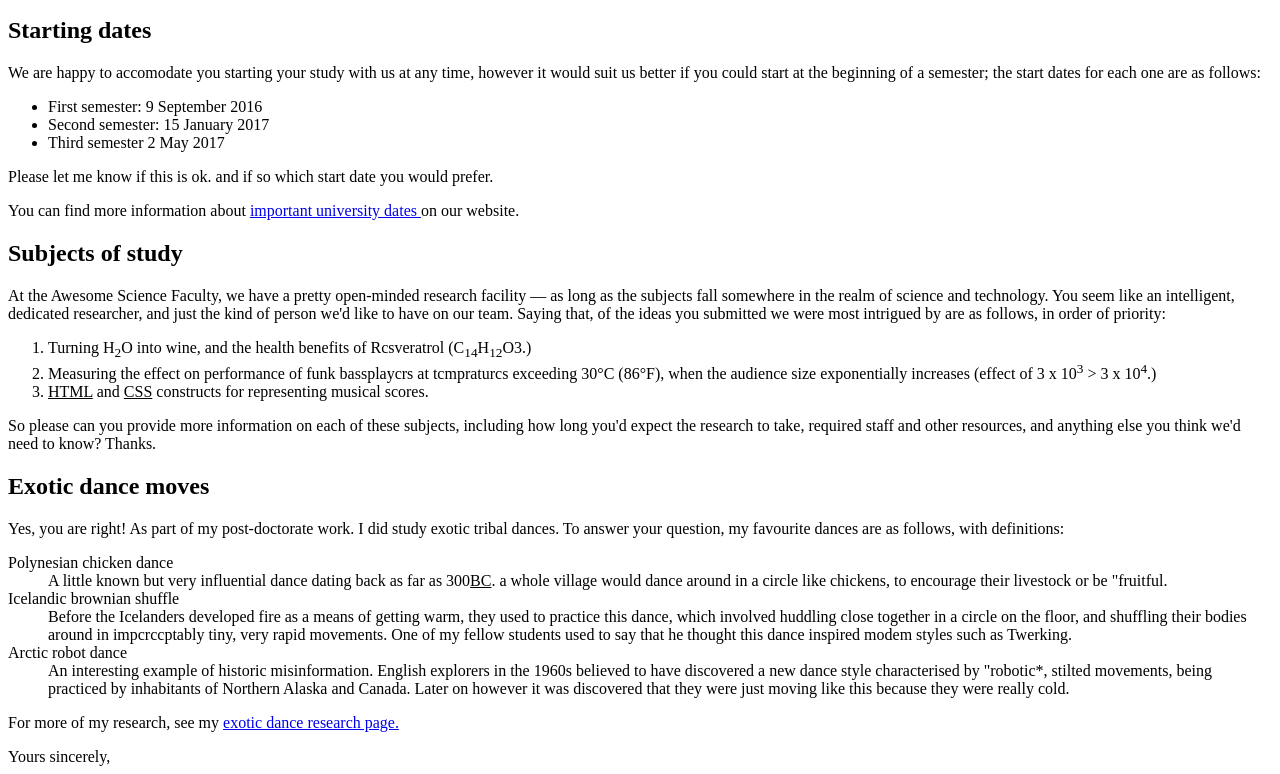
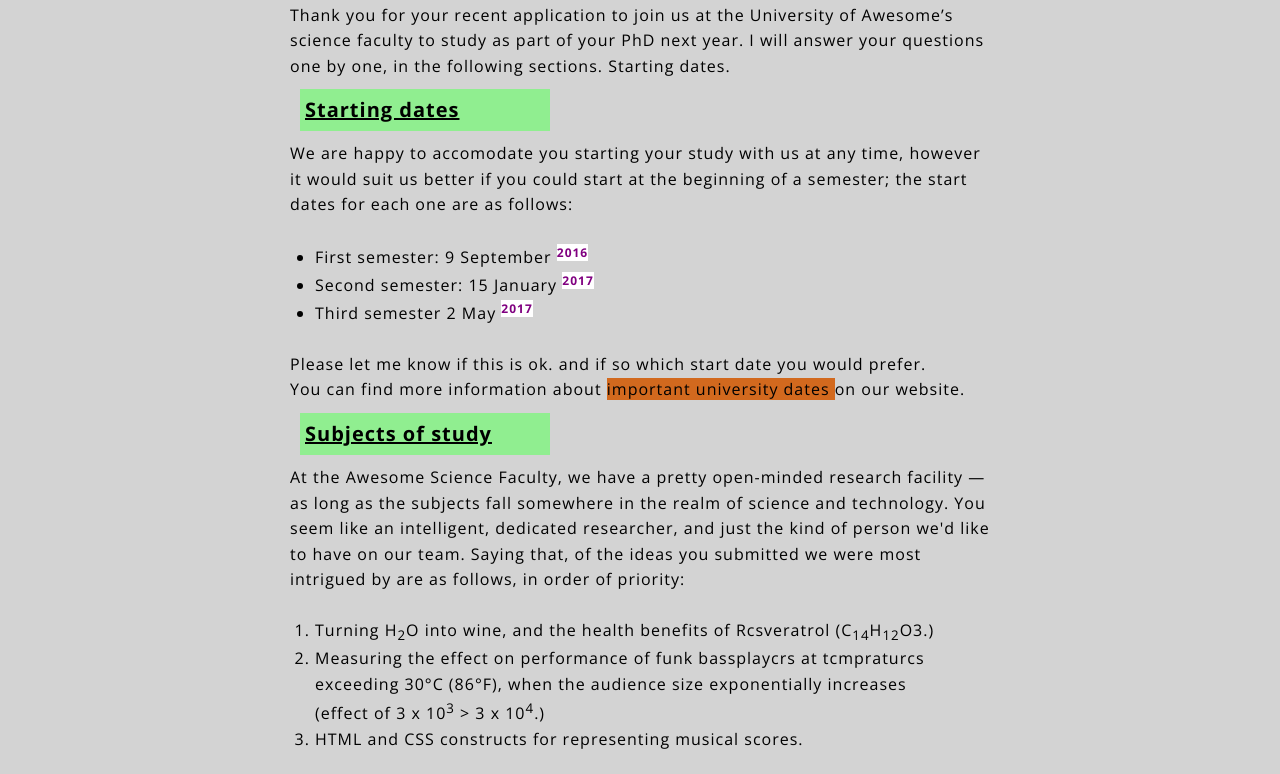
Before and after one commit to Vincecoorp21/Letter-HTML-First, a plain HTML site: page index.html in a window 1280 px wide. Shown: the part 427-1201 px from the top of the page. Drawn offline with nearby package versions, Linux system fonts and the light colour scheme.

Commit message:
Add files via upload

```diff
--- a/index.html
+++ b/index.html
@@ -4,15 +4,17 @@
     <meta charset="UTF-8" />
     <meta http-equiv="X-UA-Compatible" content="IE=edge" />
     <meta name="viewport" content="width=device-width, initial-scale=1.0" />
-    <title>Document</title>
+    <link rel="stylesheet" href="style.css" />
+    <title>My First Letter</title>
   </head>
   <body>
-    <address align="right">
+    <div class="container">
+      <address class="right">
         <strong>Dr. Eleanor Gaye</strong>
         <br />
         Awesome Science faculty <br />
-      University of Awesome <br />Bobtown. CA 99999. <br />USA <br /><b>Tel</b>:
-      123-456-7890 <br />
+        University of Awesome <br />Bobtown. CA 99999. <br />USA <br /><b>Tel</b
+        >: 123-456-7890 <br />
         <strong>Email:</strong> <i>no_reply®example.com</i> <br />
         <p>20 January 2016</p>
       </address>
@@ -26,9 +28,9 @@
 
       <p>
         Thank you for your recent application to join us at the University of
-      Awesome’s science faculty to study as part of your <u>PhD</u> next year. I
-      will answer your questions one by one, in the following sections. Starting
-      dates.
+        Awesome’s science faculty to study as part of your <u>PhD</u> next year.
+        I will answer your questions one by one, in the following sections.
+        Starting dates.
       </p>
       <h2>Starting dates</h2>
       <p>
@@ -37,9 +39,9 @@
         semester; the start dates for each one are as follows:
       </p>
       <ul>
-      <li>First semester: 9 September 2016</li>
-      <li>Second semester: 15 January 2017</li>
-      <li>Third semester 2 May 2017</li>
+        <li>First semester: 9 September <span>2016</span></li>
+        <li>Second semester: 15 January <span>2017</span></li>
+        <li>Third semester 2 May <span>2017</span></li>
       </ul>
       <p>
         Please let me know if this is ok. and if so which start date you would
@@ -47,21 +49,21 @@
       </p>
       <p>
         You can find more information about
-      <a href="#">important university dates </a>on our website.
+        <a href="www.google.es">important university dates </a>on our website.
       </p>
       <h2>Subjects of study</h2>
       <p>
         At the Awesome Science Faculty, we have a pretty open-minded research
-      facility — as long as the subjects fall somewhere in the realm of science
-      and technology. You seem like an intelligent, dedicated researcher, and
-      just the kind of person we'd like to have on our team. Saying that, of the
-      ideas you submitted we were most intrigued by are as follows, in order of
-      priority:
+        facility — as long as the subjects fall somewhere in the realm of
+        science and technology. You seem like an intelligent, dedicated
+        researcher, and just the kind of person we'd like to have on our team.
+        Saying that, of the ideas you submitted we were most intrigued by are as
+        follows, in order of priority:
       </p>
       <ol>
         <li>
-        Turning H<sub>2</sub>O into wine, and the health benefits of Rcsveratrol
-        (C<sub>14</sub>H<sub>12</sub>O3.)
+          Turning H<sub>2</sub>O into wine, and the health benefits of
+          Rcsveratrol (C<sub>14</sub>H<sub>12</sub>O3.)
         </li>
         <li>
           Measuring the effect on performance of funk bassplaycrs at tcmpraturcs
@@ -79,9 +81,9 @@
       </p>
       <h2>Exotic dance moves</h2>
       <p>
-      Yes, you are right! As part of my post-doctorate work. I did study exotic
-      tribal dances. To answer your question, my favourite dances are as
-      follows, with definitions:
+        Yes, you are right! As part of my post-doctorate work. I did study
+        exotic tribal dances. To answer your question, my favourite dances are
+        as follows, with definitions:
       </p>
       <dt>Polynesian chicken dance</dt>
       <dd>
@@ -91,11 +93,11 @@
       </dd>
       <dt>Icelandic brownian shuffle</dt>
       <dd>
-      Before the Icelanders developed fire as a means of getting warm, they used
-      to practice this dance, which involved huddling close together in a circle
-      on the floor, and shuffling their bodies around in impcrccptably tiny,
-      very rapid movements. One of my fellow students used to say that he
-      thought this dance inspired modem styles such as Twerking.
+        Before the Icelanders developed fire as a means of getting warm, they
+        used to practice this dance, which involved huddling close together in a
+        circle on the floor, and shuffling their bodies around in impcrccptably
+        tiny, very rapid movements. One of my fellow students used to say that
+        he thought this dance inspired modem styles such as Twerking.
       </dd>
 
       <dt>Arctic robot dance</dt>
@@ -103,17 +105,17 @@
         An interesting example of historic misinformation. English explorers in
         the 1960s believed to have discovered a new dance style characterised by
         "robotic*, stilted movements, being practiced by inhabitants of Northern
-      Alaska and Canada. Later on however it was discovered that they were just
-      moving like this because they were really cold.
+        Alaska and Canada. Later on however it was discovered that they were
+        just moving like this because they were really cold.
       </dd>
       <p>
         For more of my research, see my
-      <a href="#">exotic dance research page.</a>
+        <a href="#" target="_blank">exotic dance research page.</a>
       </p>
       <p>Yours sincerely,</p>
       <br />
       <br />
-    <br />
+
       <br />
       <br />
       <p>Dr. Eleanor Gaye</p>
@@ -122,5 +124,6 @@
         University of Awesome motto: "Be excellent to each other." --
         <i>Bill S Preston, Esq</i>
       </p>
+    </div>
   </body>
 </html>
--- /dev/null
+++ b/style.css
@@ -0,0 +1,72 @@
+@import url('https://fonts.googleapis.com/css2?family=Open+Sans:ital,wght@0,400;0,700;1,600;1,700&display=swap');
+* {
+  margin: 0;
+  padding: 0;
+  box-sizing: border-box;
+  text-decoration: none;
+  font-family: 'Open Sans', 'sans-serif';
+}
+.right {
+  text-align: right;
+}
+
+h1 {
+  color: lightslategrey;
+  font-style: italic;
+  transition: font-size 4s;
+}
+h1:hover {
+  font-size: 40px;
+}
+h1,
+h2 {
+  margin: 10px;
+}
+.container {
+  width: 700px;
+  margin: 0 auto;
+  letter-spacing: 1px;
+  line-height: 1.6;
+}
+body {
+  background: lightgray;
+}
+h2 {
+  text-decoration: underline;
+  font-size: 20px;
+  width: 250px;
+  background: lightgreen;
+  transition: width 2s, background 2s;
+  padding: 5px;
+}
+
+h2:hover {
+  width: 700px;
+  background: blue;
+}
+
+ul,
+ol {
+  margin: 25px;
+}
+dt {
+  font-weight: bolder;
+  margin-top: 20px;
+  margin-bottom: 10px;
+  border: 1px solid black;
+}
+a:link {
+  color: black;
+  background: chocolate;
+}
+a:hover {
+  background: black;
+  color: white;
+}
+span {
+  color: purple;
+  vertical-align: super;
+  font-size: 12px;
+  font-weight: bold;
+  background: white;
+}
```
Lines whose indentation alone changed are shown as unchanged.
